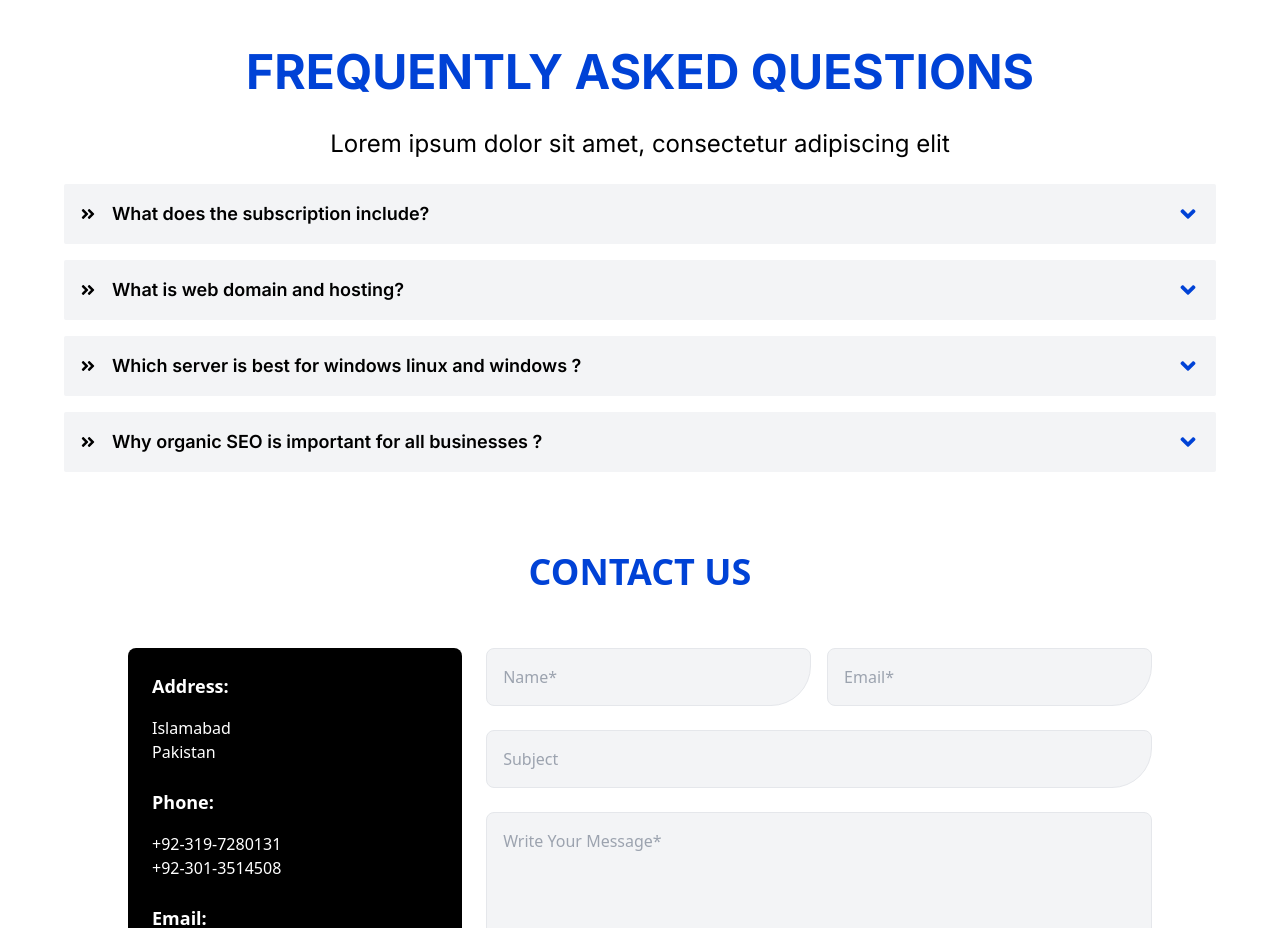
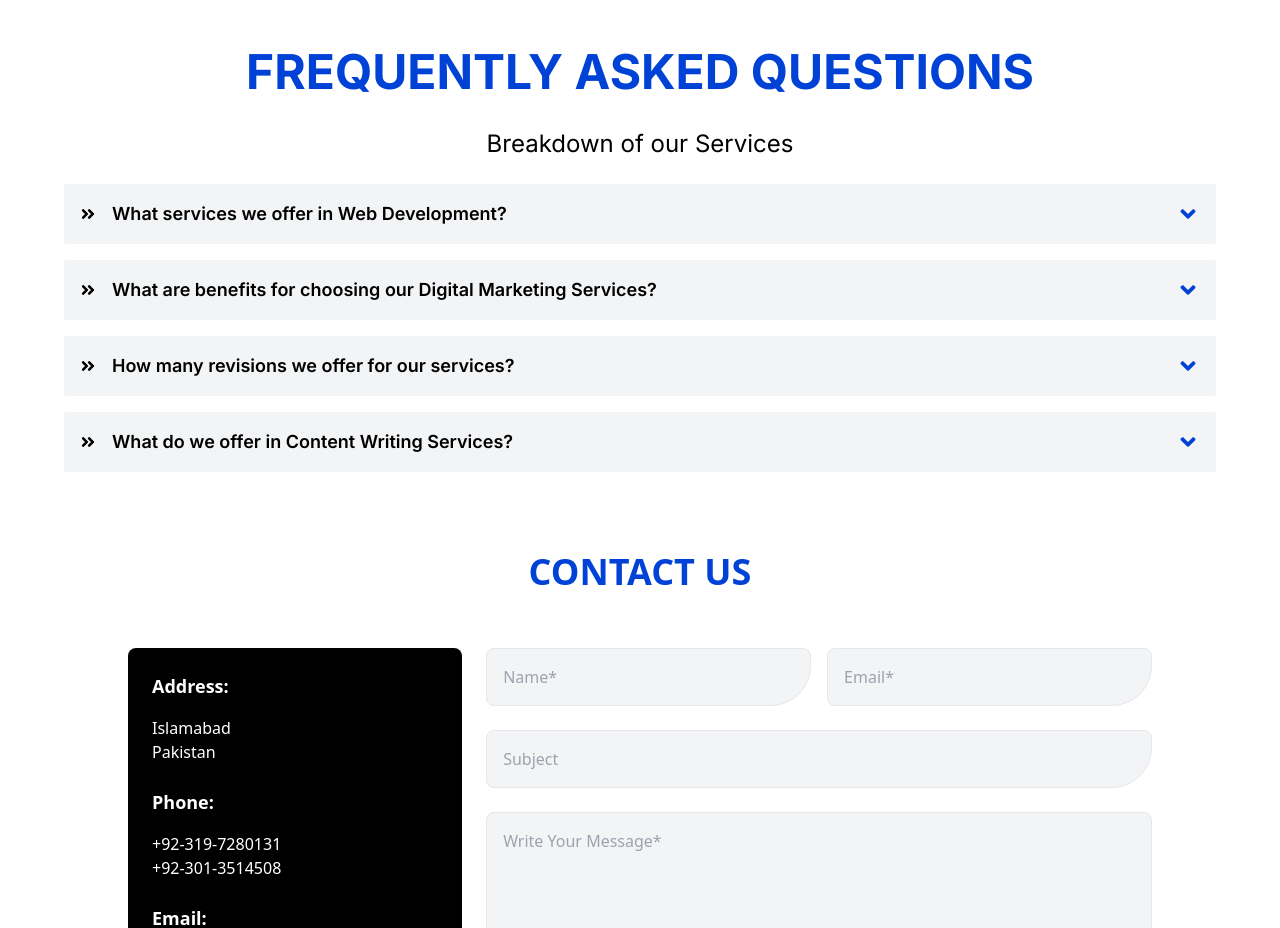
Before and after one commit to mk-muzzammil/DevYaar-Portfolio-Website, a React (Vite) app: page / in a window 1280 px wide. Shown: the part 4800-5728 px from the top of the page. Built offline with nearby package versions, Linux system fonts and the light colour scheme.

Commit message:
Content for FAQs Page

```diff
--- a/src/components/FAQs/Faqs.jsx
+++ b/src/components/FAQs/Faqs.jsx
@@ -4,27 +4,27 @@ import { FaAngleUp } from "react-icons/fa6";
 const Faqs = () => {
   const [faqs, setFaqs] = useState([
     {
-      question: "What does the subscription include?",
+      question: "What services we offer in Web Development?",
       answer:
-        "You can pay online with confidence, all transactions made on the Mathrix.fr site are 100% secure and ensured by our payment partner Stripe. We pay particular attention to the security of your data: your credit card information is encrypted using the SSL (Secure Socket Layer) protocol and no bank data is stored on our network.",
+      "We offer a comprehensive range of web development services, including custom website design, web application development, e-commerce solutions, and more. Our team of expert web developers and designers collaborate to create user-friendly and visually stunning websites tailored to your business needs. We provide custom Figma wireframe designs on demand for UI finalization and deliver a complete roadmap with a modular breakdown of your website’s architecture. Flexible revisions are available to ensure the final product aligns with your vision. Whether it’s a simple landing page or a complex web application, we have the experience to bring your ideas to life. Contact us today to learn more about how our web development solutions can help grow your business.",
       isOpen: false,
     },
     {
-      question: "What is web domain and hosting?",
+      question: "What are benefits for choosing our Digital Marketing Services?",
       answer:
-        "Nemo enim ipsam voluptatem quia voluptas sit aspernatur aut odit aut fugit, sed quia consequuntur magni dolores eos qui ratione voluptatem sequi nesciunt. Neque porro quisquam est, qui dolorem ipsum quia dolor sit amet, consectetur, adipisci velit, sed quia non numquam eius modi tempora incidunt ut labore et dolore magnam aliquam quaerat voluptatem. Ut enim ad minima veniam, quis nostrum exercitationem ullam corporis suscipit laboriosam, nisi ut aliquid ex ea commodi consequatur? Quis autem vel eum iure reprehenderit qui in ea voluptate velit esse quam nihil molestiae consequatur, vel illum qui dolorem eum fugiat quo voluptas nulla pariatur?",
+        "Choosing our digital marketing services offers a multitude of benefits. We help businesses reduce costs through optimized strategies and provide a long-term plan designed to sustain market share and foster continued growth. Our experts craft tailored marketing strategies that enhance your brand visibility, drive traffic, and boost conversions across all digital channels, from social media to search engines. By focusing on both short-term goals and a viable long-term approach, we ensure your business remains competitive and adaptable to changing market trends.",
       isOpen: false,
     },
     {
-      question: "Which server is best for windows linux and windows ?",
+      question: "How many revisions we offer for our services?",
       answer:
-        "Nemo enim ipsam voluptatem quia voluptas sit aspernatur aut odit aut fugit, sed quia consequuntur magni dolores eos qui ratione voluptatem sequi nesciunt. Neque porro quisquam est, qui dolorem ipsum quia dolor sit amet, consectetur, adipisci velit, sed quia non numquam eius modi tempora incidunt ut labore et dolore magnam aliquam quaerat voluptatem. Ut enim ad minima veniam, quis nostrum exercitationem ullam corporis suscipit laboriosam, nisi ut aliquid ex ea commodi consequatur? Quis autem vel eum iure reprehenderit qui in ea voluptate velit esse quam nihil molestiae consequatur, vel illum qui dolorem eum fugiat quo voluptas nulla pariatur?",
+        "Choosing our digital marketing services offers a multitude of benefits. We help businesses reduce costs through optimized strategies and provide a long-term plan designed to sustain market share and foster continued growth. Our experts craft tailored marketing strategies that enhance your brand visibility, drive traffic, and boost conversions across all digital channels, from social media to search engines. By focusing on both short-term goals and a viable long-term approach, we ensure your business remains competitive and adaptable to changing market trends.",
       isOpen: false,
     },
     {
-      question: "Why organic SEO is important for all businesses  ?",
+      question: "What do we offer in Content Writing Services?",
       answer:
-        "Lorem ipsum dolor sit amet consectetur, adipisicing elit. Quibusdam iste porro, id ratione eos neque itaque assumenda cum incidunt consequuntur provident laudantium quia quae beatae natus. Possimus quo suscipit doloremque.",
+        "Our content writing services provide 100% organic, SEO-optimized content tailored to meet search engine standards and user needs. We conduct thorough research beforehand to ensure the content is relevant, engaging, and targeted to your audience. Additionally, we offer a content calendar as an add-on to help you boost your reach and stay consistent with your content marketing efforts. Whether it’s blog posts, website copy, or social media content, we deliver high-quality content designed to rank and engage your audience.",
       isOpen: false,
     },
     // Add more FAQs as needed
@@ -45,7 +45,7 @@ const Faqs = () => {
           Frequently Asked Questions
         </h2>
         <p className="text-xl  lg:text-2xl text-black max-w-4xl mb-6">
-          Lorem ipsum dolor sit amet, consectetur adipiscing elit
+          Breakdown of our Services
         </p>
       </div>
 
```
